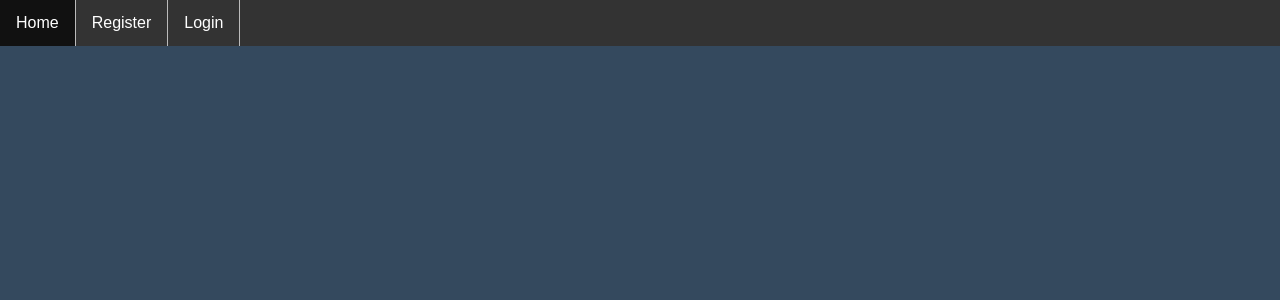
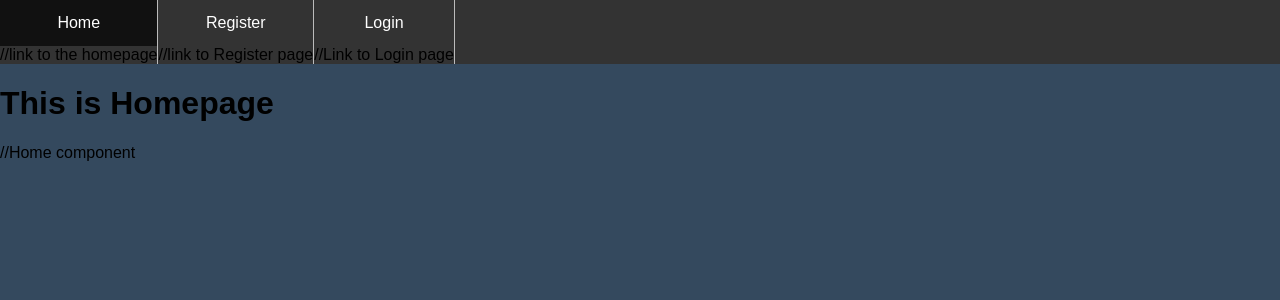
Before and after one commit to kishmat/login-register, a React (Create React App) app: page / in a window 1280 px wide. Shown: the top 300 px of the page. Built offline with nearby package versions, Linux system fonts and the light colour scheme.

Commit message:
Update App.js

```diff
--- a/src/App.js
+++ b/src/App.js
@@ -18,13 +18,13 @@
       <nav>
           <ul>
             <li>
-              <Link to="/login-register">Home</Link>
+              <Link to="/">Home</Link> //link to the homepage
             </li>
             <li>
-              <Link to="/login-register/register">Register</Link>
+              <Link to="/register">Register</Link> //link to Register page
             </li>
             <li>
-              <Link to="/login-register/login">Login</Link>
+              <Link to="/login">Login</Link> //Link to Login page
             </li>
             <li>
 
@@ -34,14 +34,14 @@
 
 
       <Switch>
-      <Route exact path="/login-register">
-          <Home/>
+      <Route exact path="/">
+          <Home/> //Home component
         </Route>
-        <Route path="/login-register/register">
-          <Register/>
+        <Route path="/register">
+          <Register/> //Register component
         </Route>
-        <Route path="/login-register/login">
-          <Login/>
+        <Route path="/login">
+          <Login/> //Login component
         </Route>
       </Switch>
       </Router>
```
